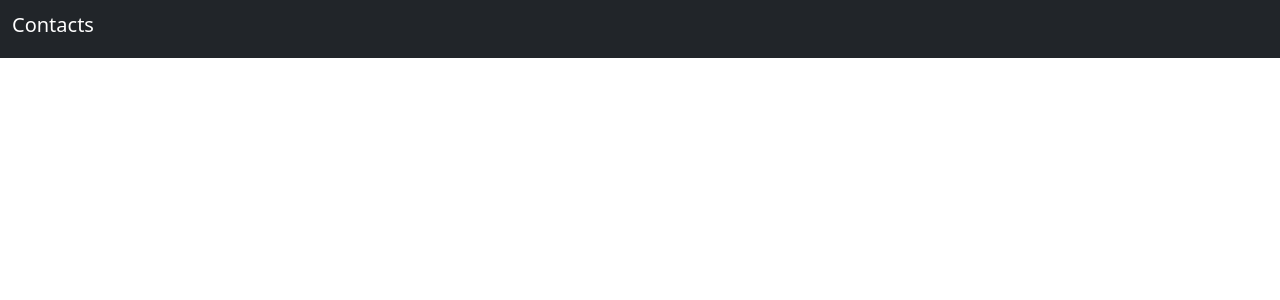
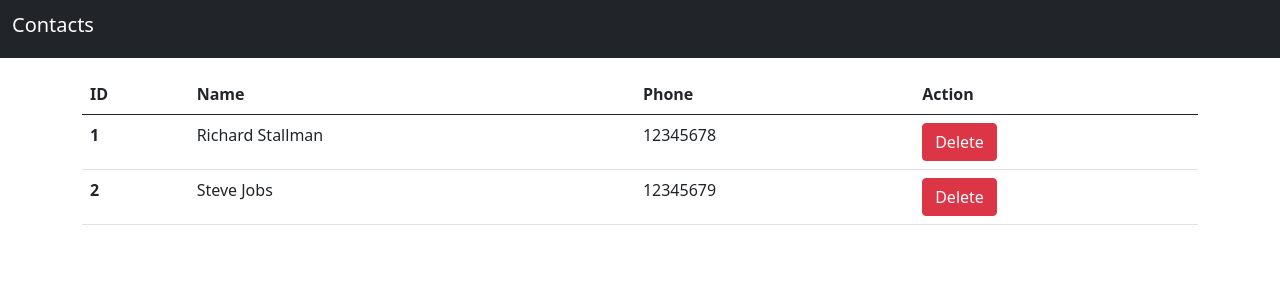
Before and after one commit to christophermontero/contacts-center, a React (Create React App) app: page / in a window 1280 px wide. Shown: the top 300 px of the page. Built offline with nearby package versions, Linux system fonts and the light colour scheme.

Commit message:
Component with contacts board is added

```diff
--- a/src/App.js
+++ b/src/App.js
@@ -1,10 +1,12 @@
 import React from 'react';
 import Header from './components/Header';
+import Contacts from './components/Contacts';
 
 const App = () => {
   return (
     <>
       <Header />
+      <Contacts />
     </>
   )
 }
--- /dev/null
+++ b/src/components/Contacts.jsx
@@ -0,0 +1,25 @@
+import React from 'react';
+import ContactsBoard from './ContactsBoard';
+
+const Contacts = () => {
+  const contacts = [
+    {
+      id: 1,
+      name: "Richard Stallman",
+      phone: "12345678"
+    },
+    {
+      id: 2,
+      name: "Steve Jobs",
+      phone: "12345679"
+    }
+  ];
+
+  return (
+    <div className="container mt-3">
+      <ContactsBoard contacts={contacts} />
+    </div>
+  )
+}
+
+export default Contacts;
--- /dev/null
+++ b/src/components/ContactsBoard.jsx
@@ -0,0 +1,37 @@
+import React from 'react'
+import PropTypes from 'prop-types'
+
+const ContactsBoard = ({ contacts }) => {
+  return (
+    <div>
+      <table className="table">
+        <thead>
+          <tr>
+            <th>ID</th>
+            <th>Name</th>
+            <th>Phone</th>
+            <th>Action</th>
+          </tr>
+        </thead>
+        <tbody>
+          {contacts.map((contact) => {
+            return <tr key={contact.id}>
+              <th>{contact.id}</th>
+              <td>{contact.name}</td>
+              <td>{contact.phone}</td>
+              <td>
+                <button className="btn btn-danger">Delete</button>
+              </td>
+            </tr>
+          })}
+        </tbody>
+      </table>
+    </div>
+  )
+};
+
+ContactsBoard.propTypes = {
+  contacts: PropTypes.array
+}
+
+export default ContactsBoard
```
